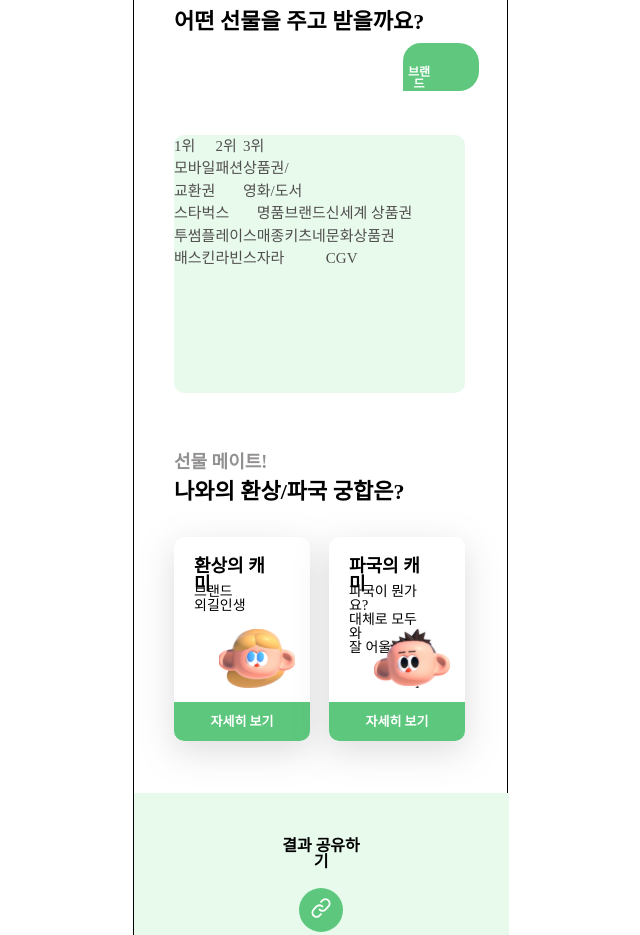
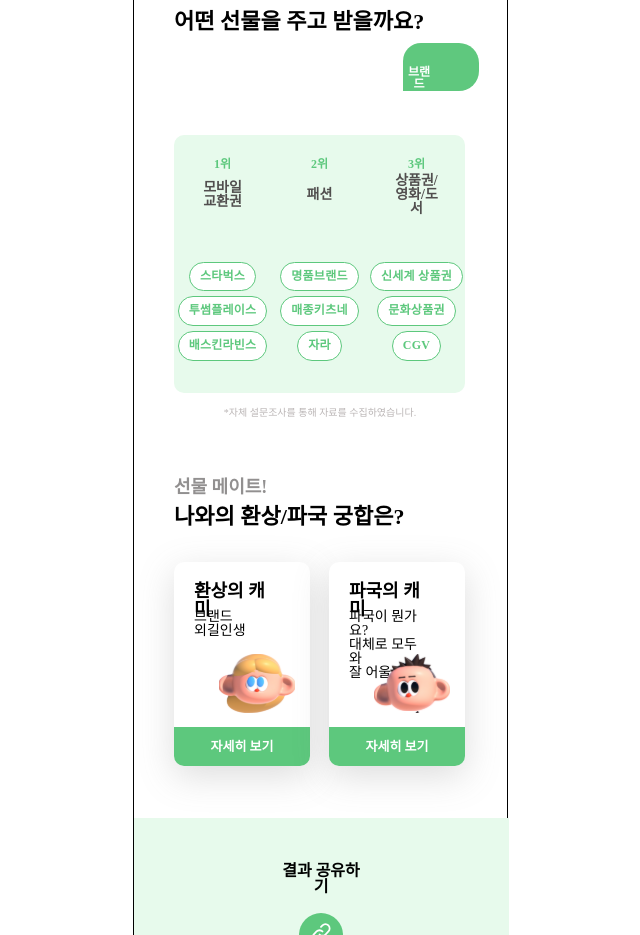
Before and after one commit to gift-mbti/gift-mbti, a Next.js app: page /result/1 in a window 1280 px wide. Shown: the part 1100-2035 px from the top of the page, without its empty margins (320-960 px from the left). Built offline with nearby package versions, Linux system fonts and the light colour scheme.

Commit message:
feat: result 데이터 적용 디자인 완성

```diff
--- a/src/components/result/Pick.tsx
+++ b/src/components/result/Pick.tsx
@@ -1,14 +1,5 @@
 import styled from '@emotion/styled';
 
-const PresentContainer = styled.div`
-  /* position: absolute; */
-  margin-top: 44px;
-  width: 291px;
-  height: 258px;
-
-  background: ${(props) => props.color};
-  border-radius: 10px;
-`;
 const PickContainer = styled.div`
   /* position: absolute; */
   width: 76px;
@@ -54,21 +45,90 @@ const Caution = styled.div`
 
   color: #bbb6b6;
 `;
-const Container = styled.div`
+
+const PresentContainer = styled.div`
+  /* position: absolute; */
+  margin-top: 44px;
+  width: 291px;
+  height: 258px;
+
+  background: ${(props) => props.color};
+  border-radius: 10px;
   display: flex;
 `;
-const BestContainer = styled.div`
+const Container = styled.div`
+  flex: 33%;
   display: flex;
   flex-direction: column;
 `;
-const BestTitle = styled.div``;
-const BestContent = styled.div``;
-const Divider = styled.div``;
-const Dots = styled.div``;
-const TagContainer = styled.div``;
-const Tags = styled.div``;
+const BestContainer = styled.div`
+  margin: auto;
+  margin-top: 23px;
+  margin-bottom: 51px;
+  text-align: center;
+`;
 
-const Pick = ({ pickColor, bgColor, gift, giftTag }: any) => {
+const BestTitle = styled.p`
+  font-family: 'Pretendard';
+  font-style: normal;
+  font-weight: 700;
+  font-size: 12px;
+  line-height: 100%;
+
+  text-align: center;
+
+  color: ${(props) => props.color};
+`;
+const BestContent = styled.div`
+  margin-top: 10px;
+  width: 54px;
+  height: 31px;
+  display: flex;
+  justify-content: center;
+  align-items: center;
+
+  font-family: 'Pretendard';
+  font-style: normal;
+  font-weight: 700;
+  font-size: 14px;
+  line-height: 100%;
+`;
+
+const TagContainer = styled.div`
+  box-sizing: border-box;
+  display: flex;
+  flex-direction: column;
+  align-items: flex-start;
+  gap: 5px;
+`;
+
+const Tag = styled.div`
+  padding: 5px 10px;
+  gap: 10px;
+  margin: auto;
+
+  background: #ffffff;
+  border: 1.5px solid ${(props) => props.color};
+  border-radius: 18px;
+  justify-content: center;
+
+  font-family: 'Pretendard';
+  font-style: normal;
+  font-weight: 800;
+  font-size: 12px;
+  line-height: 148%;
+  text-align: center;
+  letter-spacing: 0.02em;
+
+  color: ${(props) => props.color};
+
+  /* Inside auto layout */
+  flex: none;
+  order: 0;
+  flex-grow: 0;
+`;
+
+const Pick = ({ pickColor, bgColor, gift, giftTag, pickTextColor }: any) => {
   return (
     <div>
       <PickContainer color={pickColor}>
@@ -79,30 +139,21 @@ const Pick = ({ pickColor, bgColor, gift, giftTag }: any) => {
         </PickText>
       </PickContainer>
       <PresentContainer color={bgColor}>
-        <Container>
-          {gift.map((item: any, index: number) => {
-            return (
-              <BestContainer>
-                <BestTitle>{index + 1}위</BestTitle>
-                <BestContent>{item}</BestContent>
-                <Divider />
-                <Dots />
-              </BestContainer>
-            );
-          })}
-        </Container>
-        <Container>
-          {giftTag.map((item: any, index: number) => {
-            return (
-              <TagContainer>
-                {item.map((i: any) => {
-                  return <Tags>{i}</Tags>;
-                })}
-              </TagContainer>
-            );
-          })}
-        </Container>
+        {gift.map((g: string, index: number) => (
+          <Container>
+            <BestContainer>
+              <BestTitle color={pickTextColor}>{index + 1}위</BestTitle>
+              <BestContent>{g}</BestContent>
+            </BestContainer>
+            <TagContainer>
+              {giftTag[index].map((i: string) => (
+                <Tag color={pickTextColor}>{i}</Tag>
+              ))}
+            </TagContainer>
+          </Container>
+        ))}
       </PresentContainer>
+      <Caution> *자체 설문조사를 통해 자료를 수집하였습니다. </Caution>
     </div>
   );
 };
--- a/src/components/result/ResultCard.tsx
+++ b/src/components/result/ResultCard.tsx
@@ -46,7 +46,7 @@ const QR = styled.img`
   bottom: 91.37%;
 `;
 
-const TagTitle = styled.div`
+export const TagTitle = styled.div`
   position: absolute;
   width: 25px;
   height: 14px;
@@ -60,7 +60,7 @@ const TagTitle = styled.div`
   color: #393939;
 `;
 
-const TagContainer = styled.div`
+export const TagContainer = styled.div`
   box-sizing: border-box;
   display: flex;
   flex-direction: row;
@@ -79,7 +79,7 @@ const TagContainer = styled.div`
   line-height: 148%;
 `;
 
-const Tag = styled.div`
+export const Tag = styled.div`
   box-sizing: border-box;
   display: flex;
   flex-direction: row;
--- a/src/data/result.json
+++ b/src/data/result.json
@@ -16,6 +16,7 @@
       "midName": "큰 그림 선물러",
       "pickColor": "#5FC87E",
       "bgColor": "#E7FAEC",
+      "pickTextColor": "#5DC87D",
       "gift": ["모바일\n교환권", "패션", "상품권/\n영화/도서"],
       "giftTag": [
         ["스타벅스", "투썸플레이스", "배스킨라빈스"],
@@ -44,6 +45,7 @@
       "midName": "브랜드 외길인생",
       "pickColor": "#608DF7",
       "bgColor": "#EFF3FD",
+      "pickTextColor": "#5F8DF7",
       "gift": ["모바일\n교환권", "상품권/\n영화/도서", "패션"],
       "giftTag": [
         ["BHC", "배달의 민족", "스타벅스"],
@@ -71,6 +73,7 @@
       "midName": "아기자기 선물보따리",
       "pickColor": "#FB8CB4",
       "bgColor": "#FFF3F8",
+      "pickTextColor": "#FE8DB6",
       "gift": ["모바일 \n교환권", "뷰티", "상품권/\n영화/도서"],
       "giftTag": [
         ["스타벅스", "투썸플레이스", "BBQ"],
@@ -98,6 +101,7 @@
       "midName": "낭만 쫓는 소비요정",
       "pickColor": "#B976DE",
       "bgColor": "#F8F1FB",
+      "pickTextColor": "#B576D9",
       "gift": ["모바일 \n교환권", "상품권/\n영화/도서", "패션"],
       "giftTag": [
         ["스타벅스", "투썸플레이스", "BBQ"],
@@ -124,6 +128,7 @@
       "midName": "아낌없는 해바라기",
       "pickColor": "#FFE15F",
       "bgColor": "#FFF7D4",
+      "pickTextColor": "#FFE15F",
       "gift": ["모바일 \n교환권", "상품권/\n영화/도서", "뷰티"],
       "giftTag": [
         ["스타벅스", "투썸플레이스", "배스킨라빈스"],
@@ -152,6 +157,7 @@
       "midName": "반짝반짝 플렉서",
       "pickColor": "#FEAD64",
       "bgColor": "#FFF3E8",
+      "pickTextColor": "#FCAD64",
       "gift": ["모바일 \n교환권", "상품권/\n영화/도서", "뷰티"],
       "giftTag": [
         ["스타벅스", "이디야", "파리바게뜨"],
@@ -178,6 +184,7 @@
       "midName": "프로 지갑지킴이",
       "pickColor": "#74B6FF",
       "bgColor": "#F1F8FF",
+      "pickTextColor": "#74B6FF",
       "gift": ["모바일 \n교환권", "상품권/\n영화/도서", "디지털\n가전"],
       "giftTag": [
         ["스타벅스", "BBQ", "투썸플레이스"],
@@ -205,6 +212,7 @@
       "midName": "선물 나르시시스트",
       "pickColor": "#FA7473",
       "bgColor": "#FA7473",
+      "pickTextColor": "#FA7473",
       "gift": ["모바일 \n교환권", "뷰티", "패션"],
       "giftTag": [
         ["스타벅스", "배달의 민족", "BHC"],
--- a/src/pages/result/[type].tsx
+++ b/src/pages/result/[type].tsx
@@ -92,6 +92,7 @@ const Result = ({ data }: any) => {
           bgColor={data.bgColor}
           gift={data.gift}
           giftTag={data.giftTag}
+          pickTextColor={data.pickTextColor}
         />
 
         <Title3>선물 메이트!</Title3>
--- a/src/styles/themes.ts
+++ b/src/styles/themes.ts
@@ -2,7 +2,7 @@ import { Theme } from '@emotion/react';
 
 const color = {
   purple: '#9268EC',
-  red: '#FA7473',
+  red: '#FA7473', // tag, pick과 같은 색
   pink: '#F998DC',
   yellow: '#FFE77D',
   blue: '#687DEC',
```
